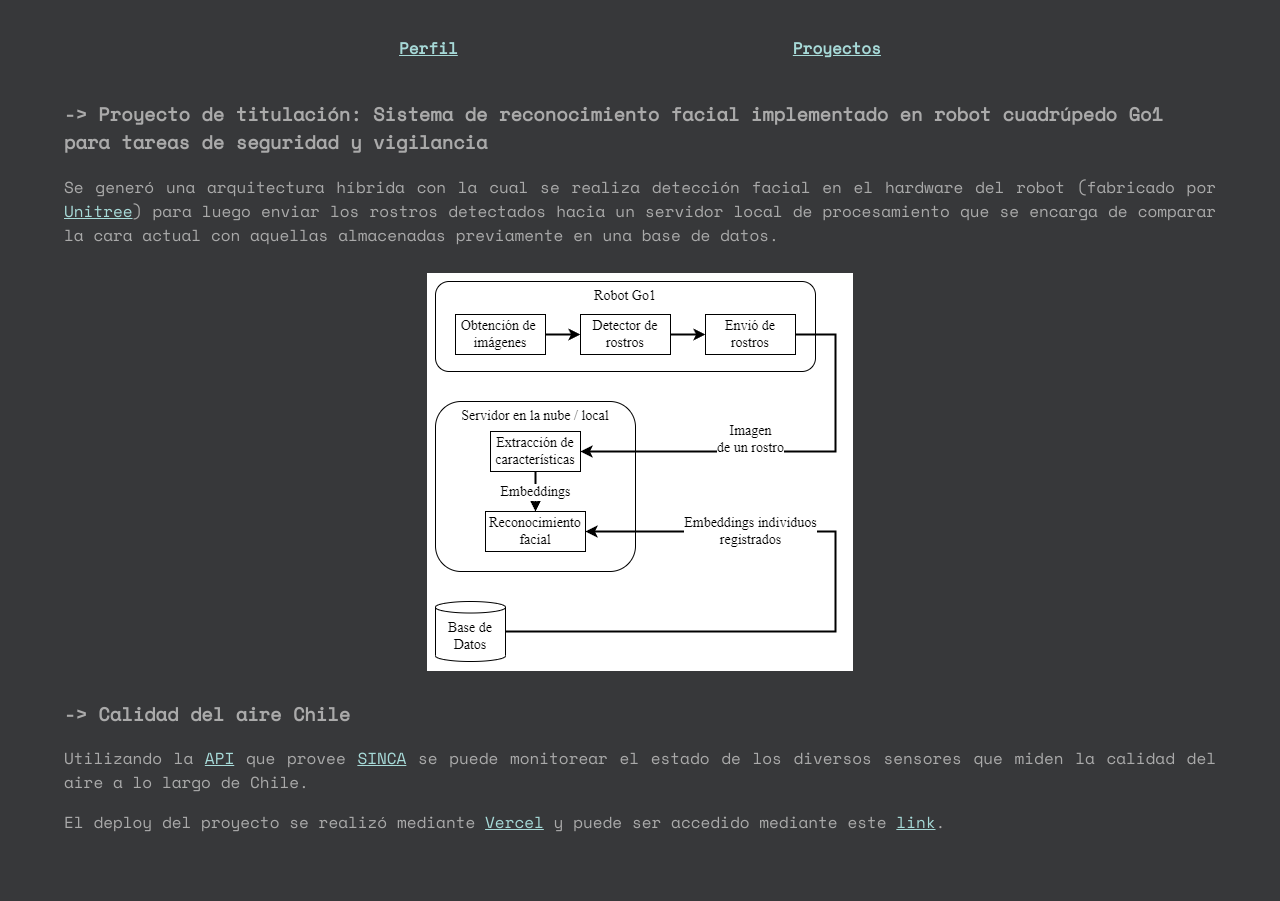
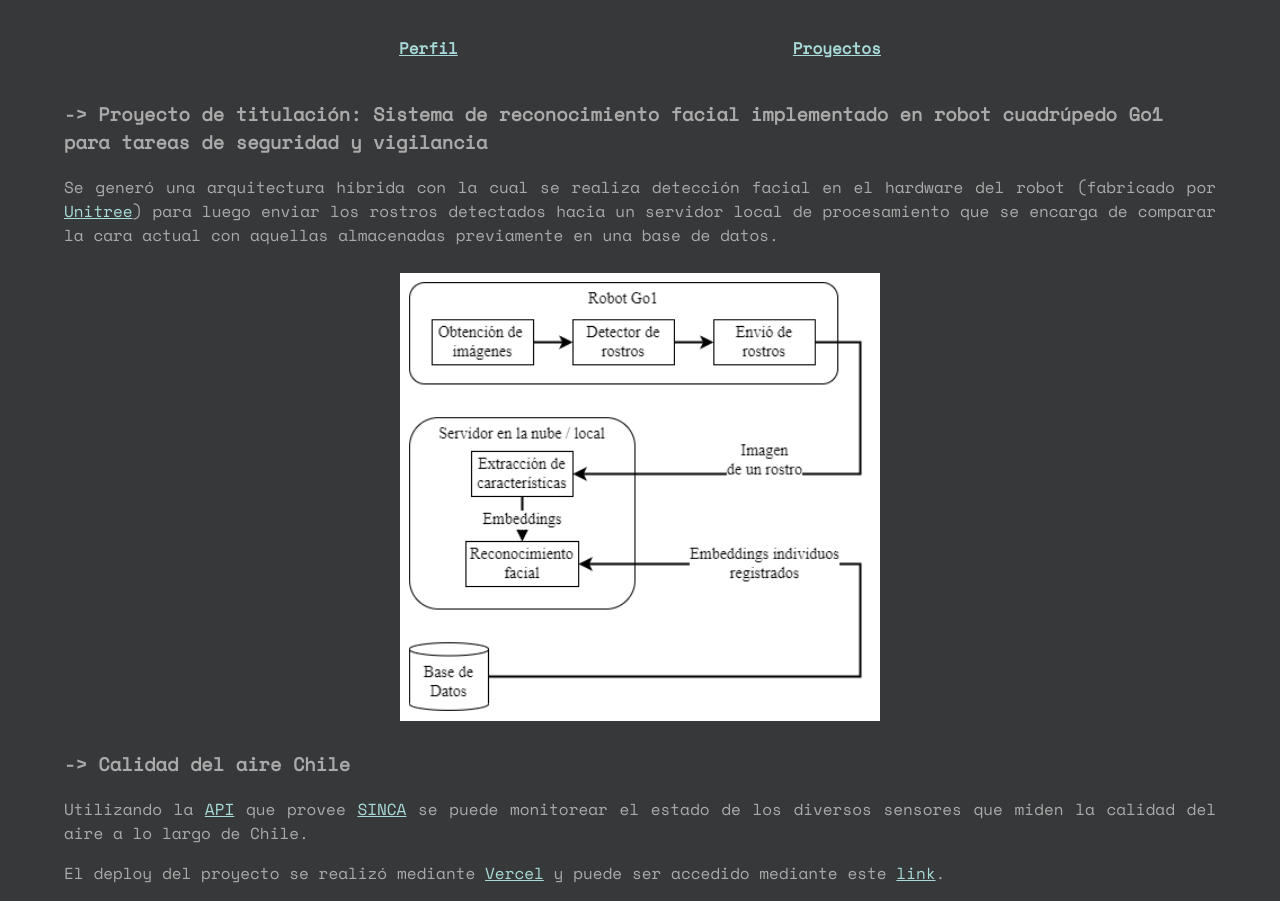
Before and after one commit to iwayato/iwayato.github.io, an Astro site: page /proyectos in a window 1280 px wide. Before the commit the page ends 850 px from the top, so only its background shows below. Built offline with nearby package versions, Linux system fonts and the light colour scheme; Astro itself is replaced by a stand-in of ours.

Commit message:
Changed images to use vp

```diff
--- a/src/pages/proyectos.astro
+++ b/src/pages/proyectos.astro
@@ -31,7 +31,6 @@ import Layout from "../layouts/Layout.astro";
     img {
         margin: 10px;
         display: block;
-        width: auto;
-        height: auto;
+        width: 60vh;
     }
 </style>
```
